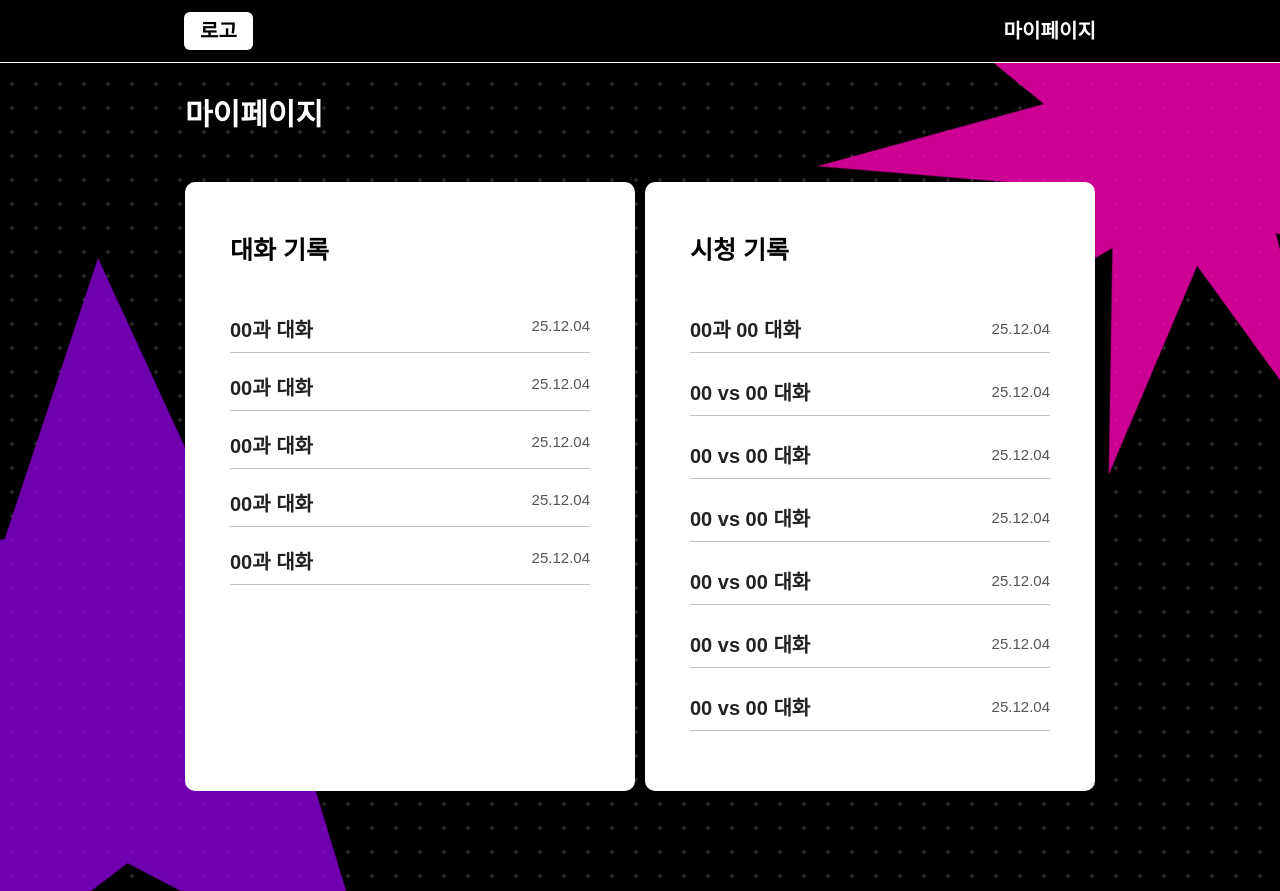
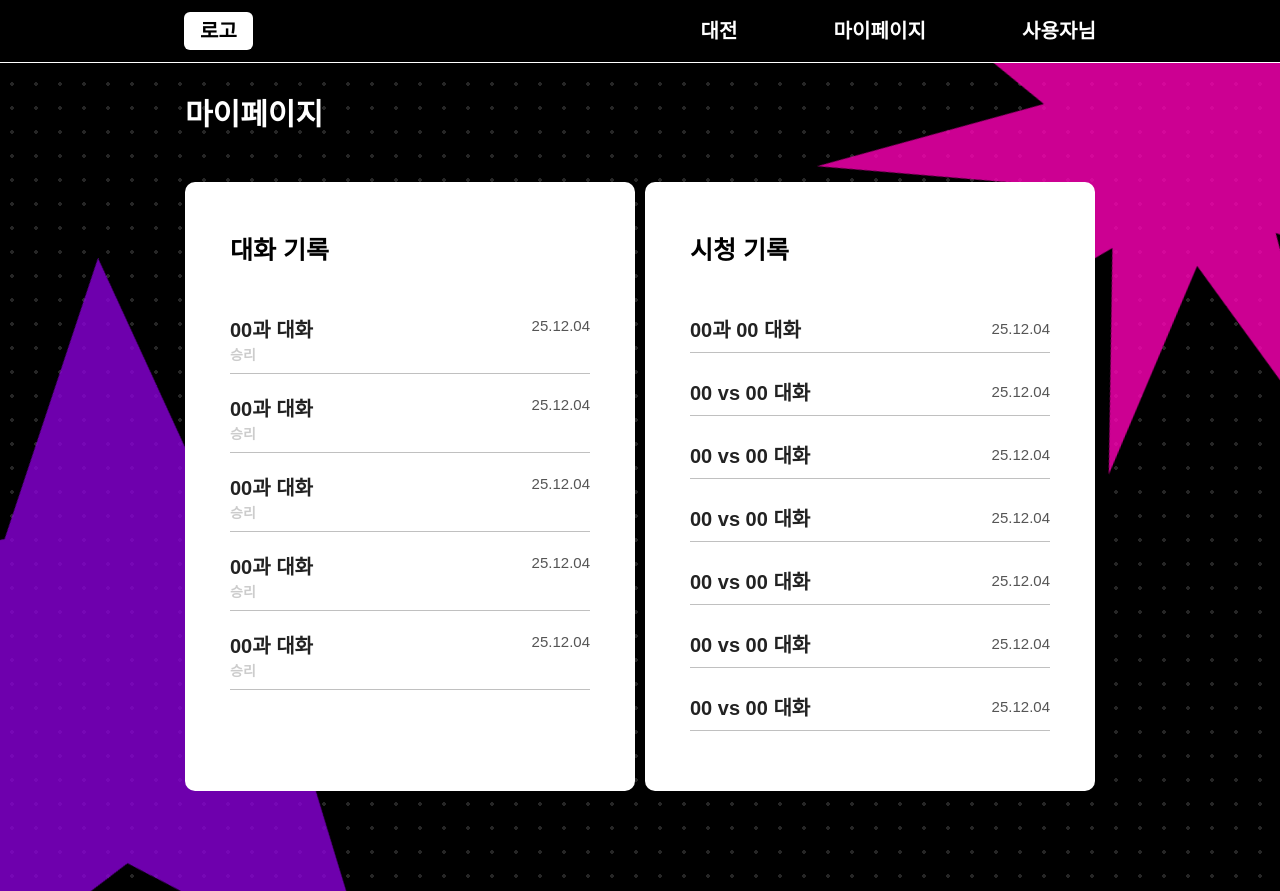
Before and after one commit to justn-hyeok/toyoko-client, a Next.js app: page /mypage in a window 1280 px wide. Built offline with nearby package versions, Linux system fonts and the light colour scheme.

Commit message:
feat: mypage 수정 및 헤더 수정

```diff
--- a/src/app/(mypage)/mypage/page.tsx
+++ b/src/app/(mypage)/mypage/page.tsx
@@ -40,7 +40,7 @@ const MyPage = () => {
         backgroundSize: '24px 24px',
       }}
     >
-      <Header activeTitle="마이페이지" />
+      <Header/>
 
       {/* Background Decorative Elements */}
       <div className="fixed top-[-216px] right-[-250px] w-[698px] h-[698px] opacity-80 pointer-events-none rotate-[11.94deg] z-0">
@@ -74,6 +74,9 @@ const MyPage = () => {
                     <div>
                       <p className="text-[20px] font-semibold text-[#222]">
                         {item.title}
+                      </p>
+                      <p className="text-[14px] font-semibold text-[#CCC]">
+                        {item.status}
                       </p>
                     </div>
                     <p className="text-[15px] text-[#555]">{item.date}</p>
--- a/src/components/layout/Header.tsx
+++ b/src/components/layout/Header.tsx
@@ -22,11 +22,19 @@ const Header = ({ className, activeTitle }: HeaderProps) => {
             로고
           </span>
         </Link>
-        {activeTitle && (
+        <div className="flex gap-24">
           <h1 className="font-['Pretendard',sans-serif] font-bold text-[20px] text-white tracking-[0.1px]">
-            {activeTitle}
+            대전
           </h1>
-        )}
+
+          <h1 className="font-['Pretendard',sans-serif] font-bold text-[20px] text-white tracking-[0.1px]">
+            마이페이지
+          </h1>
+
+          <h1 className="font-['Pretendard',sans-serif] font-bold text-[20px] text-white tracking-[0.1px]">
+            사용자님
+          </h1>
+        </div>
       </div>
     </header>
   );
```
